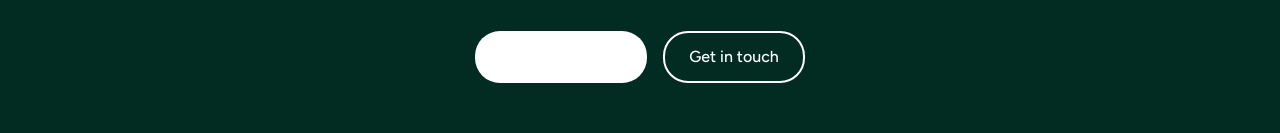
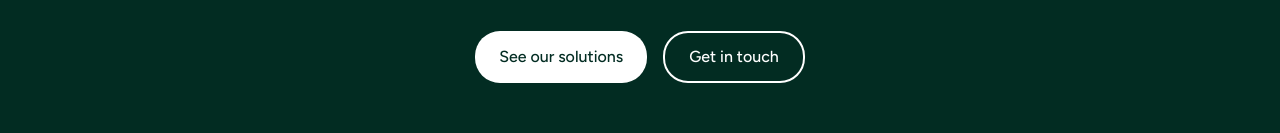
Before and after one commit to avs-ht/Flow, a website built with Vite: page index.html in a window 1280 px wide. In both pictures the pointer is over the button "See our solutions". Shown: the part 510-643 px from the top of the page. Built offline with nearby package versions, Linux system fonts and the light colour scheme.

Commit message:
button color fix

```diff
--- a/src/style/components/button.css
+++ b/src/style/components/button.css
@@ -28,7 +28,8 @@
 	border: none;
 }
 .button--light-green-bg:hover {
-	background-color: #fff;
+	color: var(--dark-green);
+	background-color: var(--secondary-color);
 }
 .button--dark-green-bg {
 	background-color: var(--dark-green);
```
Also changed, not shown: 1 other file.
